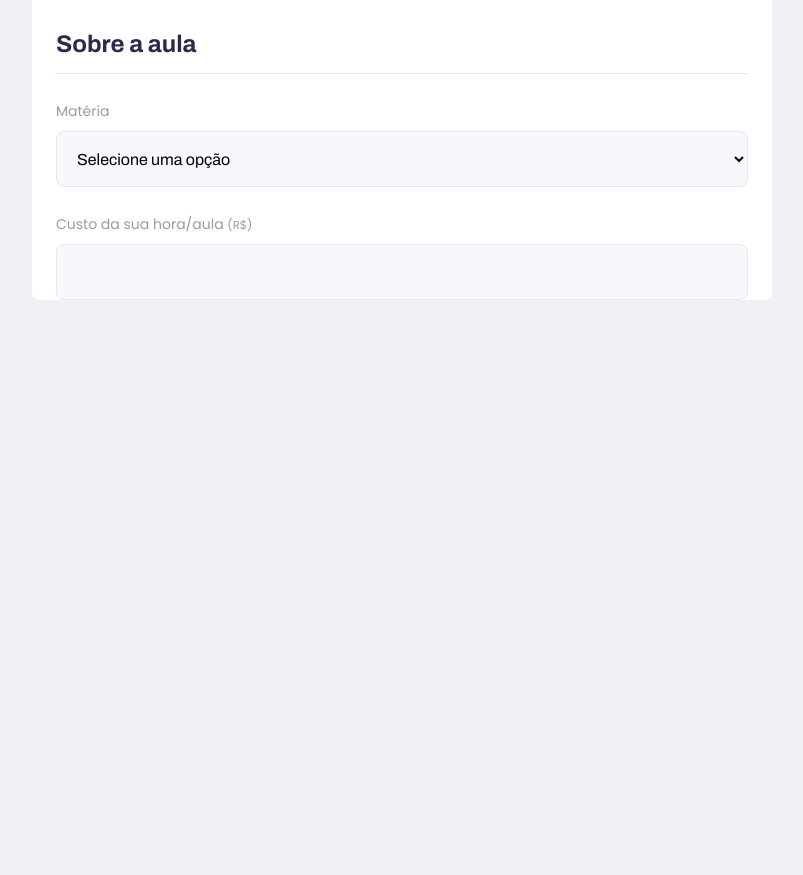
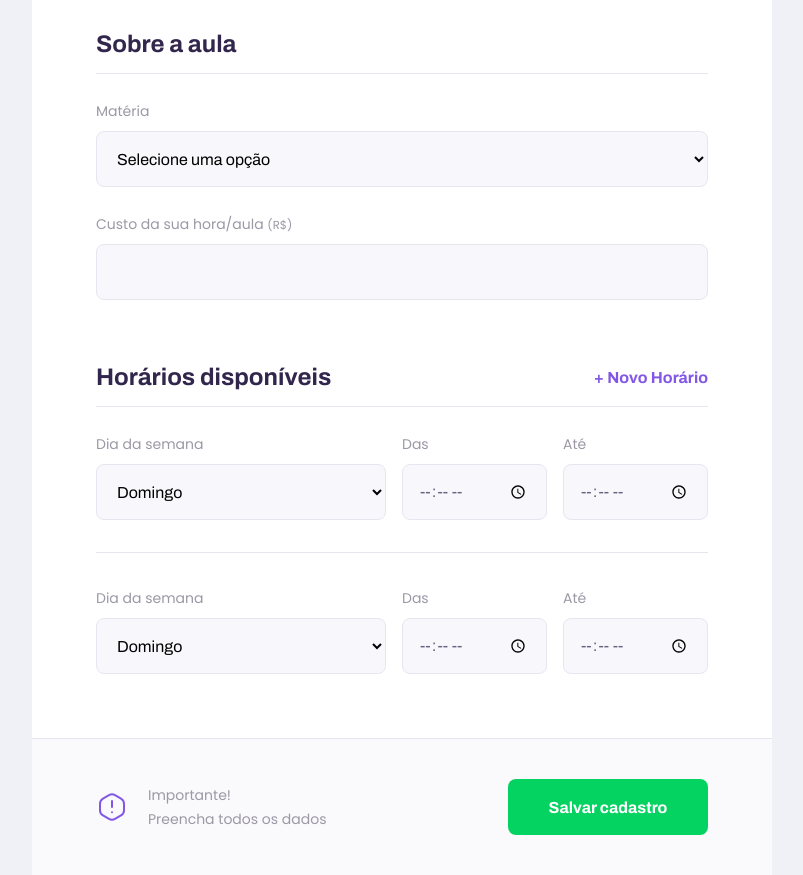
Before and after one commit to pierinijr/rocketseat-proffy-nlw, a plain HTML site: page give-classes.html in a window 1280 px wide. Shown: the part 1011-1886 px from the top of the page, without its empty margins (238-1041 px from the left). Before the commit the page ends 1311 px from the top, so only its background shows below. Drawn offline with Linux system fonts and the light colour scheme.

Commit message:
Design-concluido

```diff
--- a/give-classes.html
+++ b/give-classes.html
@@ -65,7 +65,7 @@
                             <option value="">Selecione uma opção</option>
                             <option value="1">Artes</option>
                             <option value="2">Biologia</option>
-                            <option value="3">Ciênciass</option>
+                            <option value="3">Ciências</option>
                             <option value="4">Eduação física</option>
                             <option value="5">Física</option>
                             <option value="6">Geografia</option>
@@ -83,7 +83,73 @@
                         <input type="cost" id="cost" type="number" required>
                     </div>
                 </fieldset>
+
+                <fieldset id="schedule-items">
+                    <legend>Horários disponíveis
+                        <button id="add-time">+ Novo Horário</button>
+                    </legend>
+
+                    <div class="schedule-item">
+
+                        <div class="select-block">
+                            <label for="weekday">Dia da semana</label>
+                            <select name="weekday[]"> <!-- [] Vem com mais de um valor-->
+                                <option value="0">Domingo</option>
+                                <option value="1">Segunda-feira</option>
+                                <option value="2">Terça-feira</option>
+                                <option value="3">Quarta-feira</option>
+                                <option value="4">Quinta-feira</option>
+                                <option value="5">Sexta-feira</option>
+                                <option value="6">Sábado</option>
+                            </select>
+                        </div>
+
+                        <div class="input-block">
+                            <label for="time_from">Das</label>
+                            <input type="time" name="time_from[]" required>
+                        </div>
+
+                        <div class="input-block">
+                            <label for="time_to">Até</label>
+                            <input type="time" name="time_to[]" required>
+                        </div>
+                    </div>
+
+                    <div class="schedule-item">
+
+                        <div class="select-block">
+                            <label for="weekday">Dia da semana</label>
+                            <select name="weekday[]"> <!-- [] Vem com mais de um valor-->
+                                <option value="0">Domingo</option>
+                                <option value="1">Segunda-feira</option>
+                                <option value="2">Terça-feira</option>
+                                <option value="3">Quarta-feira</option>
+                                <option value="4">Quinta-feira</option>
+                                <option value="5">Sexta-feira</option>
+                                <option value="6">Sábado</option>
+                            </select>
+                        </div>
+
+                        <div class="input-block">
+                            <label for="time_from">Das</label>
+                            <input type="time" name="time_from[]" required>
+                        </div>
+
+                        <div class="input-block">
+                            <label for="time_to">Até</label>
+                            <input type="time" name="time_to[]" required>
+                        </div>
+                    </div>
+                </fieldset>
             </form>
+
+            <footer>
+                <p>
+                    <img src="/images/icons/warning.svg" alt="Aviso Importante">
+                    Importante! <br> Preencha todos os dados
+                </p>
+                <button type="submit" form="create-class">Salvar cadastro</button> <!--Botão fora do formulario, basta eu adicionar o id do form que eu quero-->
+            </footer>
         </main>
     </div>
 
--- a/styles/partials/page-give-classes.css
+++ b/styles/partials/page-give-classes.css
@@ -37,6 +37,24 @@
     border-bottom: 1px solid var(--color-line-in-white);
 }
 
+#page-give-classes fieldset legend button {
+    background: none;
+    border: 0;
+
+    color: var(--color-primary);
+
+    font: 700 1.6rem Archivo;
+
+    cursor: pointer;
+
+    transition: 0.2s;
+}
+
+#page-give-classes fieldset legend button:hover {
+    /* transform: translateY(-5px); /* button faz uma animação pra cima */
+    color: var(--color-primary-dark);
+}
+
 #page-give-classes fieldset+fieldset { /* fieldset que tenha anterior a ele um fieldset */
     margin-top: 6.4rem;
 }
@@ -47,8 +65,98 @@
     margin-top: 2.4rem;
 }
 
+#page-give-classes main footer {
+    padding:4rem 2.4rem;
+
+    background: var(--color-box-footer);
+    border-top: 1px solid var(--color-line-in-white);
+    margin-top: 6.4rem;
+}
+
+#page-give-classes main footer p {
+    display: flex;
+    align-items: center;
+    justify-content: center;
+
+    font-size: 1.4rem;
+    line-height: 2.4rem;
+
+    color: var(--color-text-complement)
+}
+
+#page-give-classes main footer p img {
+    margin-right:2rem;
+}
+
+#page-give-classes main footer button {
+    width: 100%;
+    height: 5.6rem;
+    background: var(--color-secondary);
+    color: var(--color-button-text);
+    border: 0;
+    border-radius: .8rem;
+    cursor: pointer;
+    font: 700 1.6rem Archivo;
+
+    display: flex;
+    align-items: center;
+    justify-content: center;
+    text-decoration: none;
+
+    transition: 0.2s;
+    margin-top: 3.2rem;
+}
+
+#page-give-classes main footer button:hover {
+    background: var(--color-secondary-dark);
+}
+
+.schedule-item+.schedule-item {
+    margin-top: 3.2rem;
+    padding-top: 3.2rem;
+
+    border-top: 1px solid var(--color-line-in-white);
+}
+
 @media (min-width: 700px) {
     #page-give-classes #container {
         max-width: 100vw;
     }
+
+    #page-give-classes .page-header .header-content {
+        margin-bottom: 0;
+    }
+
+    #page-give-classes main fieldset {
+        padding: 0 64px;
+    }
+
+    .schedule-item {
+        display: grid;
+        grid-template-columns: 2fr 1fr 1fr;
+        column-gap: 1.6rem;
+    }
+
+    #page-give-classes #schedule-items .select-block+.input-block,
+    #page-give-classes #schedule-items .input-block+.input-block {
+        margin-top: 0;
+    }
+
+    #page-give-classes main footer {
+        padding: 40px 64px;
+
+        display: flex;
+        align-items: center;
+        justify-content: space-between;
+    }
+
+    #page-give-classes main footer button {
+        margin-top: 0;
+
+        width: 200px;
+    }
+
+
+
+
 }
```
Also changed, not shown: study.html (+1 -1 lines).
